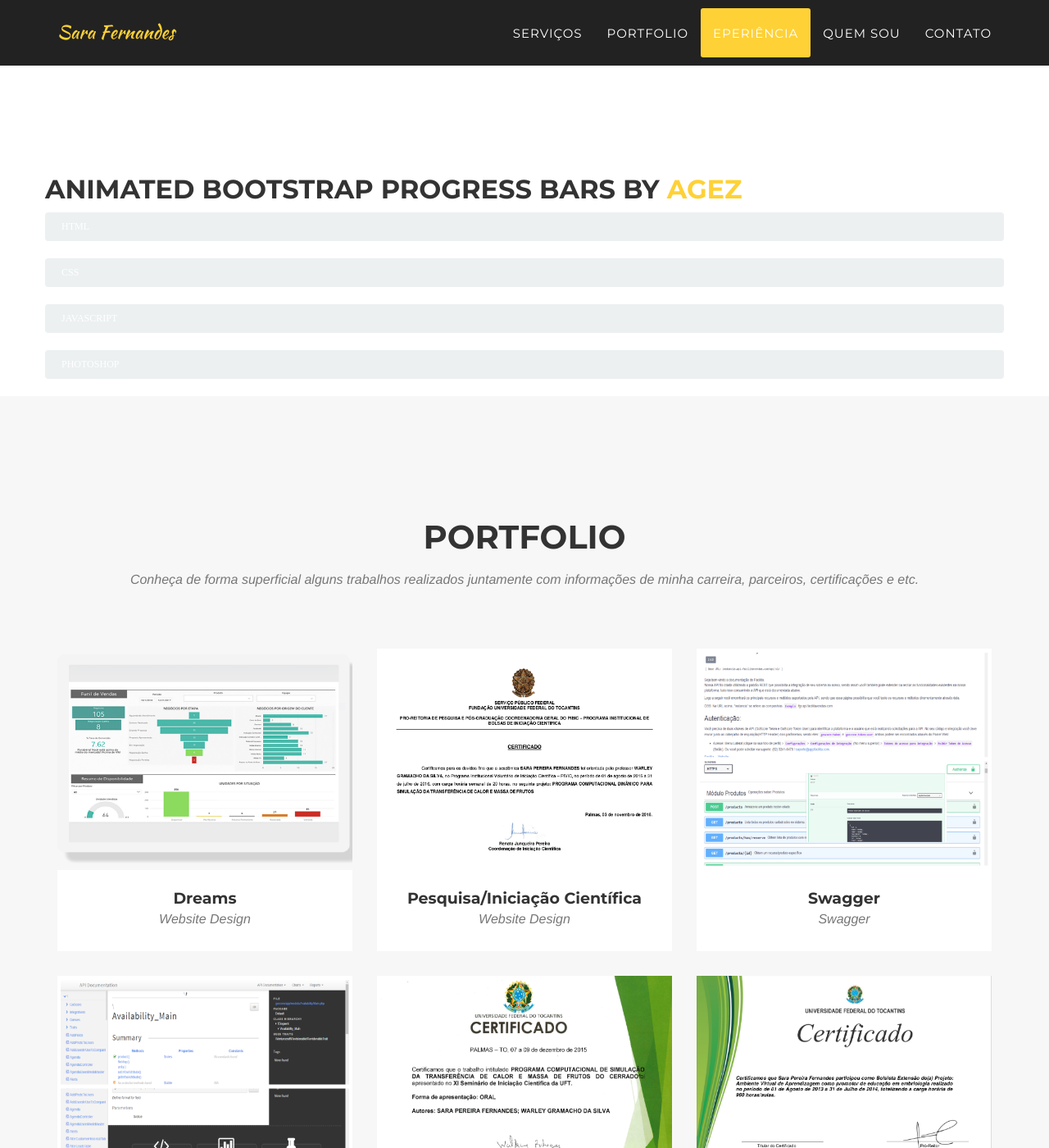
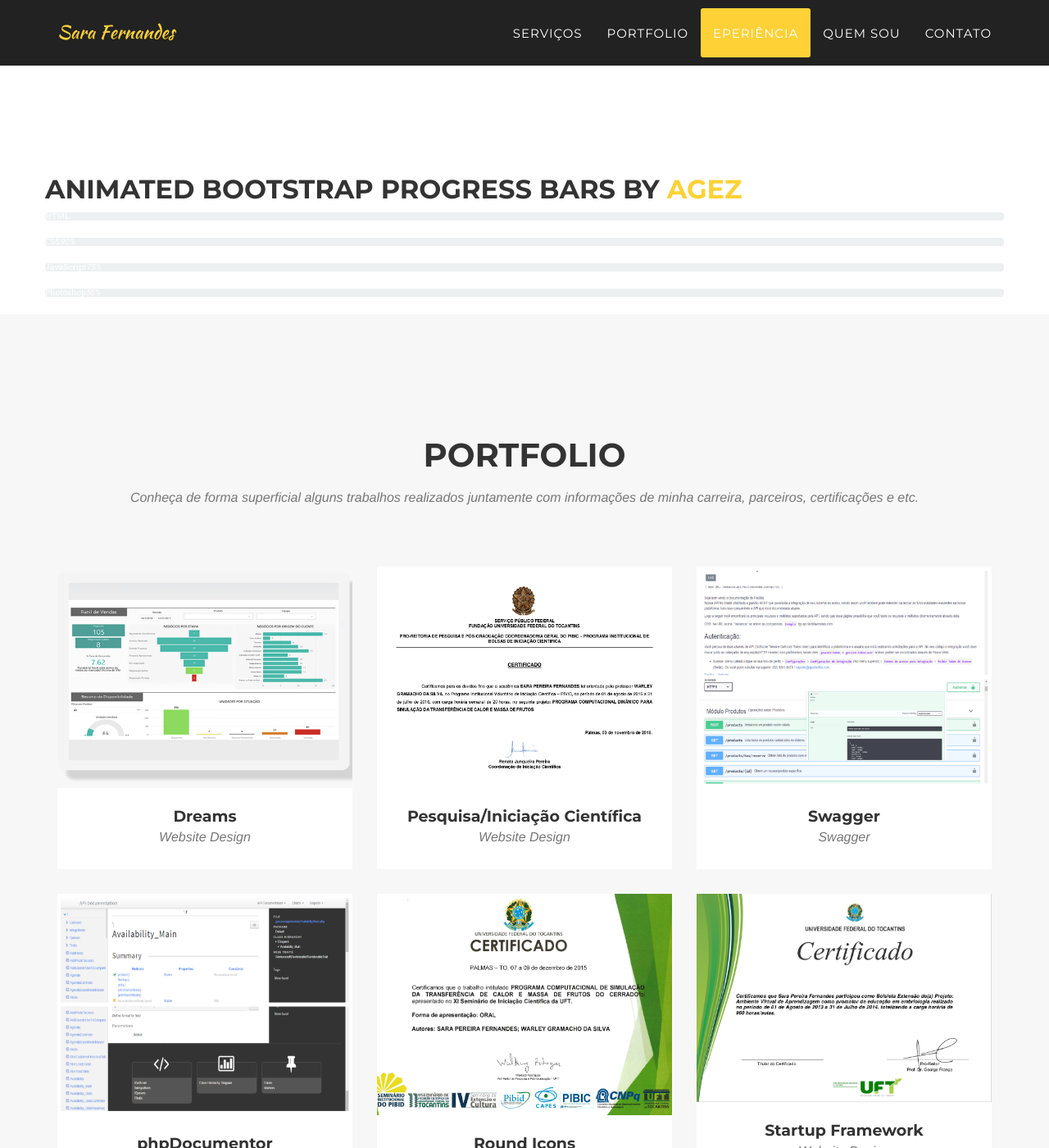
Before and after one commit to SaraFernandes/sarafernandes.github.io, a Jekyll site: the page built from index.html, in a window 1280 px wide and 1400 px high, scrolled down 4209 px. Shown: the whole window at 82% size. Built offline with Jekyll 4.4.1, drawn with Linux system fonts in a browser that asks for light colours; some web fonts are replaced.

Commit message:
Update style.css

```diff
--- a/_layouts/style.css
+++ b/_layouts/style.css
@@ -1,4 +1,4 @@
 {% include css/bootstrap.min.css %}
 {% include css/agency.css %}
-{% include css/sara_skillbar.css %}
+
 {{ content }}
```
